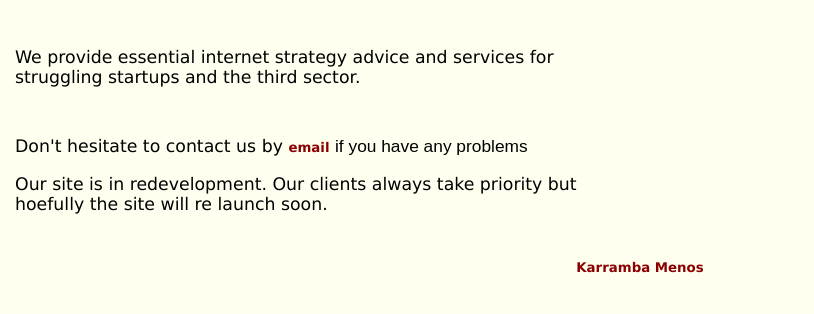
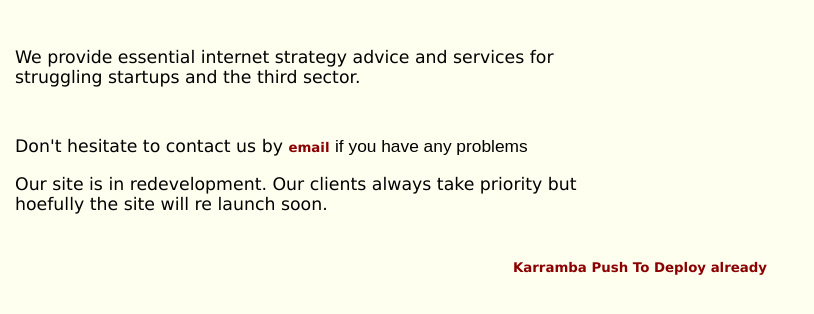
Before and after one commit to dindinet/dindinet, a plain HTML site: page static/index.html in a window 1280 px wide. Shown: the part 326-640 px from the top of the page, without its empty margins (0-814 px from the left). Drawn offline with Linux system fonts and the light colour scheme.

Commit message:
push to deploy already

```diff
--- a/static/index.html
+++ b/static/index.html
@@ -99,6 +99,6 @@ A:visited { color: darkred;
   </tr>
 </table>
 
-<p align="center"><a href="http://www.dindi.net/">Karramba Menos</a></p>
+<p align="center"><a href="http://www.dindi.net/">Karramba Push To Deploy already</a></p>
 </body>
 </html>
```
